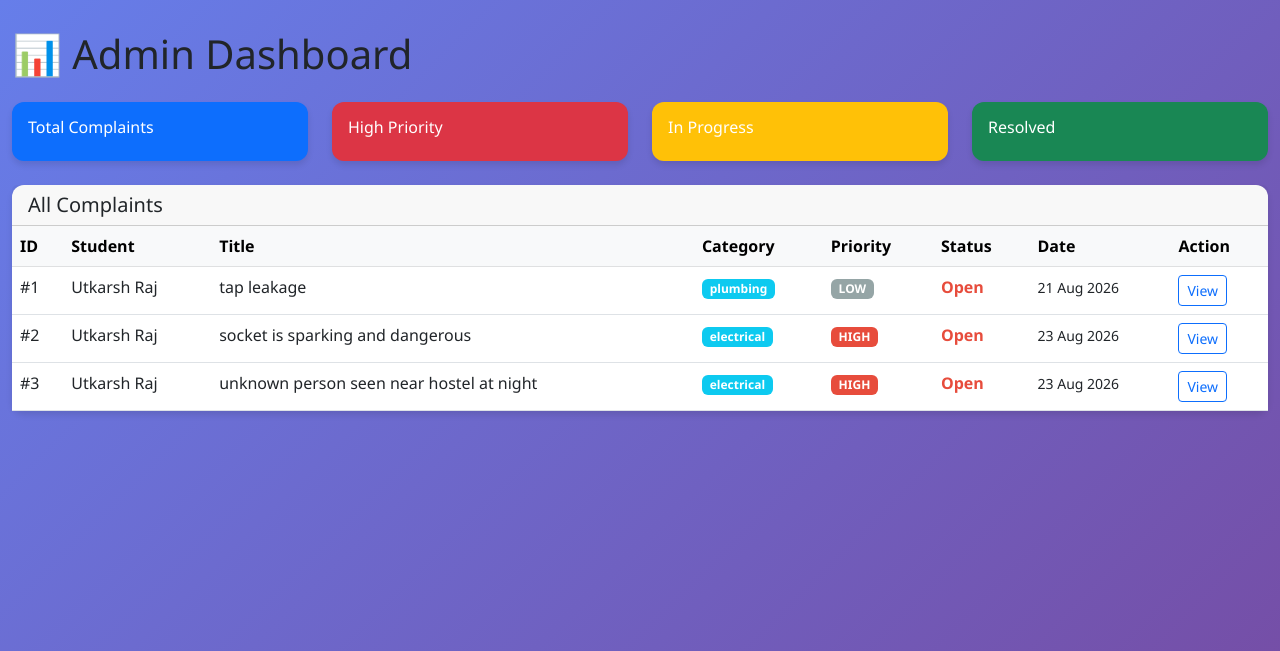
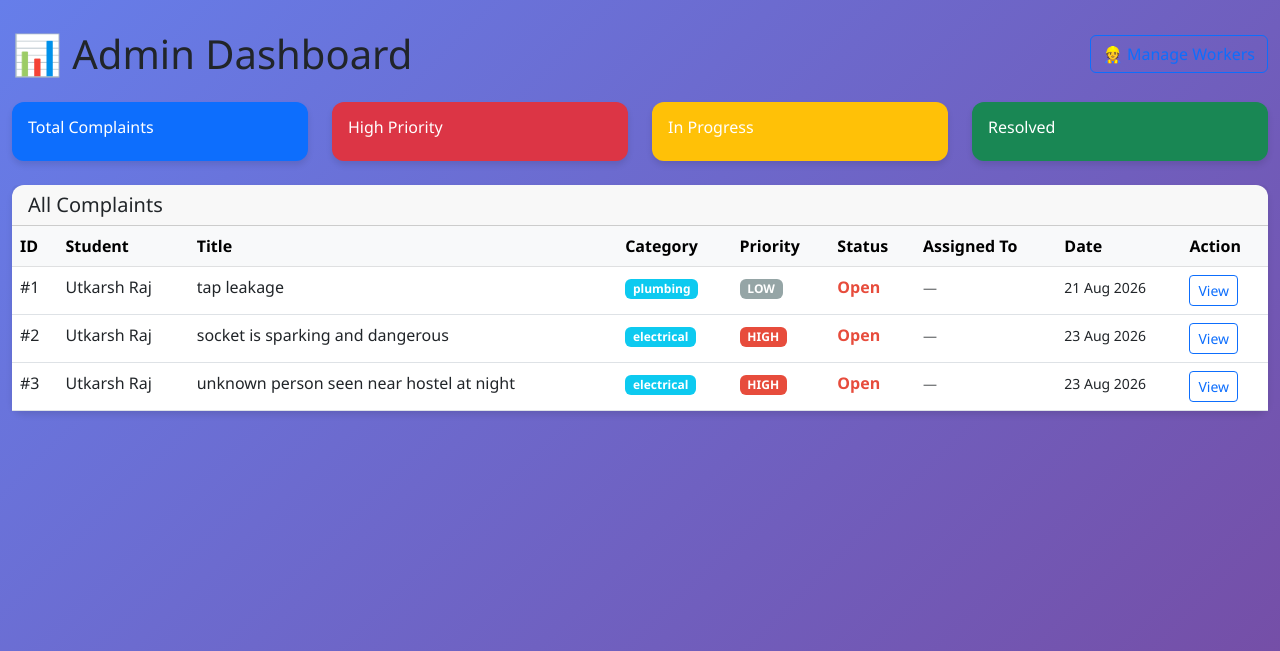
Before and after one commit to hostelcare-app/hostelcare-app.github.io, a Flask app: template hostel-complaint-project/templates/admin_dashboard.html in a window 1280 px wide. Shown: the top 651 px of the page. Run offline with Flask 3, Linux system fonts and the light colour scheme; the template is opened without the code that fills it: values that come from a table or form of the project are taken from there, others are empty.

Commit message:
update admin dashboard

```diff
--- a/hostel-complaint-project/templates/admin_dashboard.html
+++ b/hostel-complaint-project/templates/admin_dashboard.html
@@ -4,7 +4,12 @@
 
 {% block content %}
 <div class="container-fluid">
-    <h1 class="mb-4">📊 Admin Dashboard</h1>
+    <div class="d-flex justify-content-between align-items-center mb-4">
+        <h1 class="mb-0">📊 Admin Dashboard</h1>
+        <a href="{{ url_for('workers') }}" class="btn btn-outline-primary">
+            👷 Manage Workers
+        </a>
+    </div>
 
     <!-- Stats Row -->
     <div class="row mb-4">
@@ -58,6 +63,7 @@
                             <th>Category</th>
                             <th>Priority</th>
                             <th>Status</th>
+                            <th>Assigned To</th>
                             <th>Date</th>
                             <th>Action</th>
                         </tr>
@@ -77,6 +83,13 @@
                             <td>
                                 <span class="status-{{ complaint.status }}">{{ complaint.status|replace('_', ' ')|title }}</span>
                             </td>
+                            <td>
+                                {% if complaint.assigned_worker %}
+                                <small>{{ complaint.assigned_worker.name }}</small>
+                                {% else %}
+                                <small class="text-muted">—</small>
+                                {% endif %}
+                            </td>
                             <td><small>{{ complaint.created_at.strftime('%d %b %Y') }}</small></td>
                             <td>
                                 <a href="{{ url_for('view_complaint', complaint_id=complaint.id) }}" class="btn btn-sm btn-outline-primary">
```
